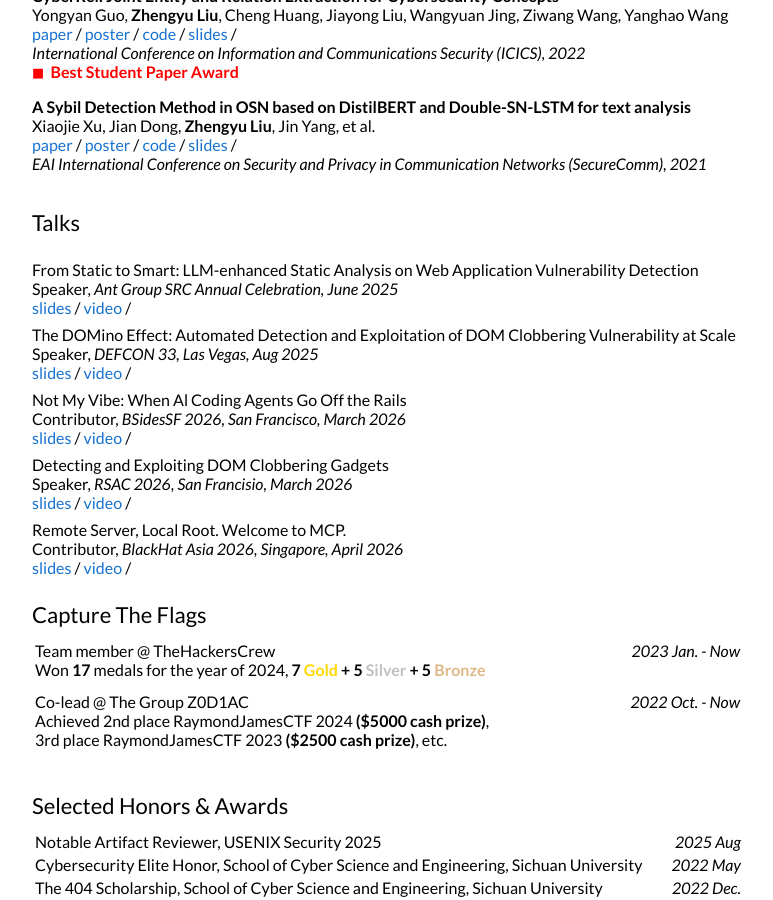
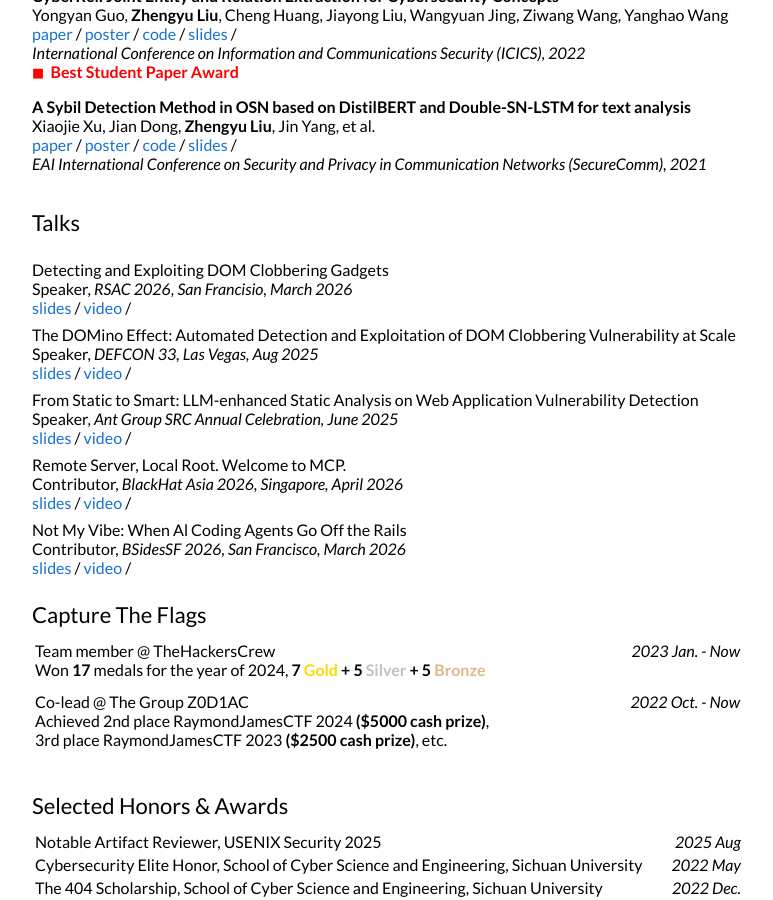
Before and after one commit to jackfromeast/jackfromeast.github.io, a Jekyll site: the page built from _talks/2026-03-26-RSAC.md, in a window 1280 px wide and 900 px high, scrolled down 1248 px. Shown: the whole window, without its empty margins (228-1001 px from the left). Built offline with Jekyll 4.4.1, drawn with Linux system fonts in a browser that asks for light colours.

Commit message:
Sort talks by date and separate Speaker/Contributor sections.

```diff
--- a/_layouts/default.html
+++ b/_layouts/default.html
@@ -133,7 +133,9 @@
         </table>
         <table style="width:100%;border:0px;border-spacing:0px;border-collapse:separate;margin-right:auto;margin-left:auto;font:15px">
 
-          {% for talk in site.talks %}
+          {% assign sorted_talks = site.talks | sort: "date" | reverse %}
+          {% for talk in sorted_talks %}
+            {% if talk.role == "Speaker" %}
           <tr>
             <td style="padding:0.5% 2.5%;width:75%;vertical-align:middle">
               {{talk.title}}
@@ -157,6 +159,34 @@
               {{ talk.excerpt }}
             </td>
           </tr>
+            {% endif %}
+          {% endfor %}
+          {% for talk in sorted_talks %}
+            {% if talk.role == "Contributor" %}
+          <tr>
+            <td style="padding:0.5% 2.5%;width:75%;vertical-align:middle">
+              {{talk.title}}
+              <br>
+              {{talk.role}}, <em>{{talk.venue}}</em>
+              <br>
+              {% if talk.slides %}
+              <a href="{{talk.slides}}">slides</a> /
+              {% endif %}
+              {% if talk.video %}
+              <a href="{{talk.video}}">video</a> /
+              {% endif %}
+              <br>
+              {% if talk.features %}
+              <br>
+              <span style="display: flex; align-items: center;">
+                <span style="font-size: 0.8em; margin-right: 0.5em;">■</span>
+                <span>{{talk.features}}</span>
+              </span>
+              {% endif %}
+              {{ talk.excerpt }}
+            </td>
+          </tr>
+            {% endif %}
           {% endfor %}
         </table>
 
```
Also changed, not shown: _talks/2025-06-14-AntGroup.md (+1 -1 lines), _talks/2025-08-14-DEFCON.md (+1 -1 lines), _talks/2026-03-22-BSidesSF.md (+1 -1 lines), _talks/2026-03-26-RSAC.md (+1 -1 lines), _talks/2026-04-23-BHAsia.md (+1 -1 lines).
